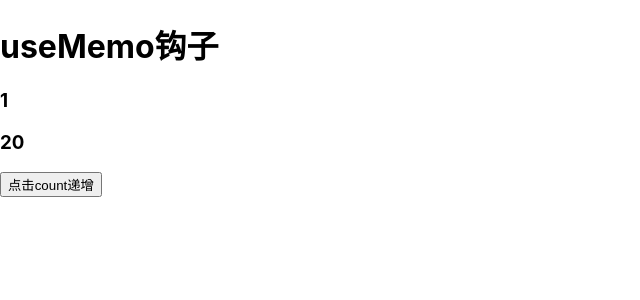
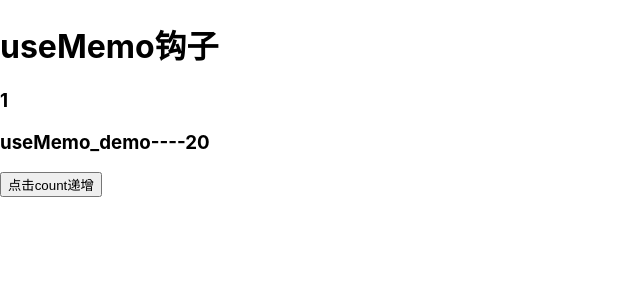
Before and after one commit to MM-gif-XY/react-knowledge, a React (Create React App) app: page /useMemo in a window 1280 px wide. Shown: the top 300 px of the page, without its empty margins (0-640 px from the left). Built offline with nearby package versions, Linux system fonts and the light colour scheme.

Commit message:
useMome缓存组件

```diff
--- a/src/view/useMemo/index.tsx
+++ b/src/view/useMemo/index.tsx
@@ -1,5 +1,5 @@
 import React, { useState, useMemo } from 'react'
-
+import UseMemodemo from './useMemo_demo'
 
 export default function Index() {
   const [count, setCount] = useState(1)
@@ -8,20 +8,21 @@ export default function Index() {
   if (count % 10 === 0) {
     a = 100
   }
-  const results = (a: number, b: number) => {
-    console.log(1);
-    return a + b;
-  }
+  // const results = (a: number, b: number) => {
+  //   console.log(1);
+  //   return a + b;
+  // }
   //原本在调用results函数的时候只调用的了一次，但是在改变count状态的时候页面重新渲染，再次触发了results函数，这样性能就不好了
   //useMemo是用来缓存函数返回的结果，与usecallback相似
   const result = useMemo(() => {
-    return results(a, b)
+    return <UseMemodemo a={a} b={b} /> //useMome缓存组件的写法
   }, [a, b]) //数组是填写依赖项的，当调用函数的依赖发生了改变要重新调用函数,当a或者b的值发生了改变重新调用函数
   return (
     <div>
       <h1>useMemo钩子</h1>
       <h3>{count}</h3>
       <h3>{result}</h3>
+
       <button onClick={() => setCount(count => count + 1)}>点击count递增</button>
     </div>
   )
--- /dev/null
+++ b/src/view/useMemo/useMemo_demo.tsx
@@ -0,0 +1,9 @@
+import React from 'react'
+
+export default function useMemo_demo(props: any) {
+  // useMemo是可以来用缓存组件
+  console.log('useMemo_demo');
+  return (
+    <div>useMemo_demo----{props.a + props.b}</div>
+  )
+}
```
Also changed, not shown: 1 other file (tests, documents, lock files or other folders).
